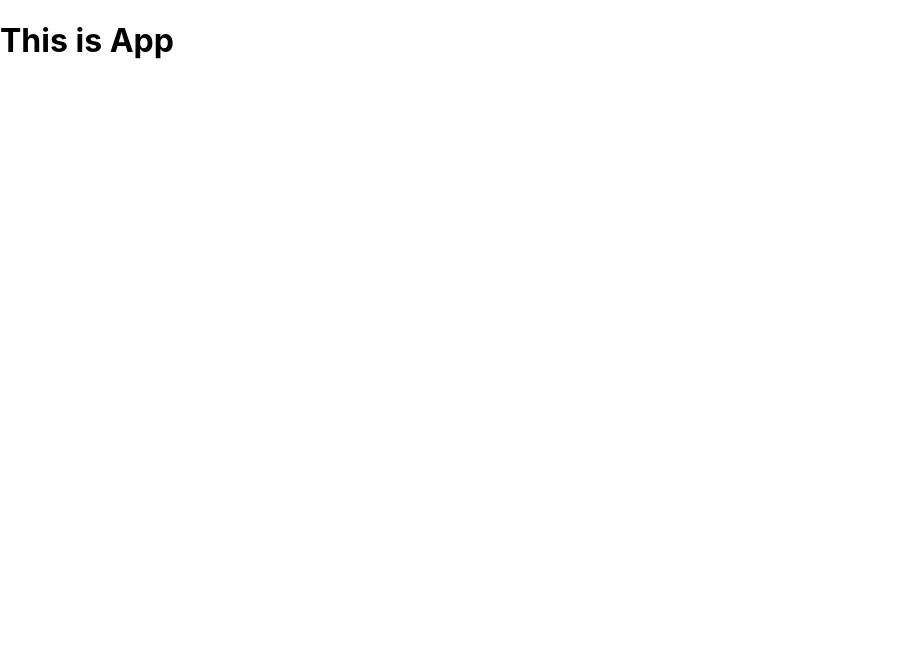
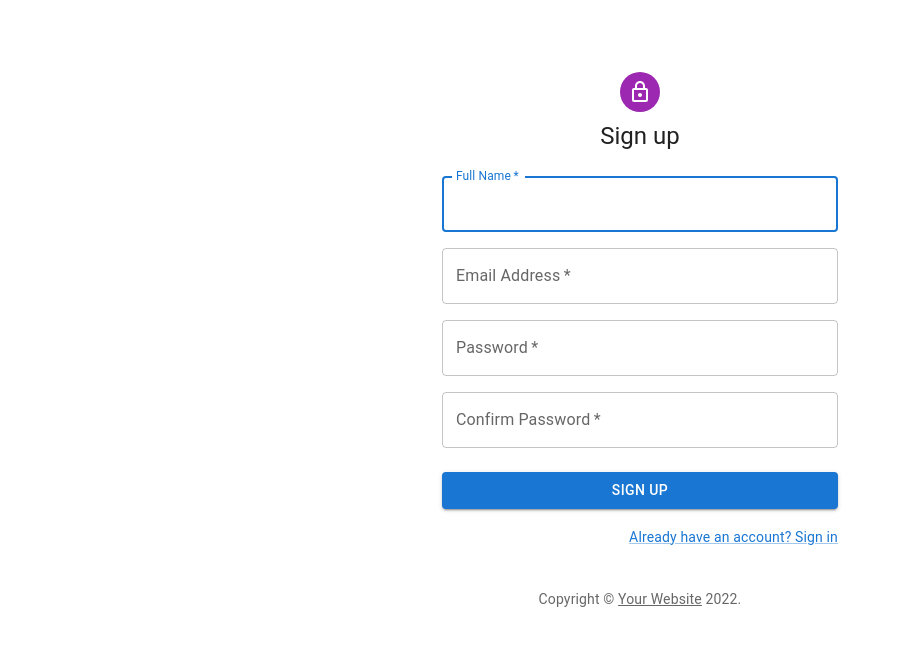
Before and after one commit to codeDemoReport/Project-04082020, a React (Create React App) app: page / in a window 1280 px wide. Shown: the top 646 px of the page, without its empty margins (0-901 px from the left). Built offline with nearby package versions, Linux system fonts and the light colour scheme.

Commit message:
commit de pull

```diff
--- a/package.json
+++ b/package.json
@@ -5,6 +5,7 @@
   "dependencies": {
     "@emotion/react": "^11.9.0",
     "@emotion/styled": "^11.8.1",
+    "@mui/icons-material": "^5.6.0",
     "@mui/material": "^5.6.0",
     "@mui/styled-engine-sc": "^5.5.2",
     "@testing-library/jest-dom": "^5.16.4",
--- a/src/App.js
+++ b/src/App.js
@@ -1,9 +1,9 @@
-
+import Register from "./pages/Register";
 
 function App() {
   return (
     <div className="App">
-      <h1>This is App</h1>
+      <Register />
     </div>
   );
 }
--- /dev/null
+++ b/src/pages/Register.jsx
@@ -0,0 +1,137 @@
+import * as React from "react";
+import Avatar from "@mui/material/Avatar";
+import Button from "@mui/material/Button";
+import CssBaseline from "@mui/material/CssBaseline";
+import TextField from "@mui/material/TextField";
+import FormControlLabel from "@mui/material/FormControlLabel";
+import Checkbox from "@mui/material/Checkbox";
+import Link from "@mui/material/Link";
+import Grid from "@mui/material/Grid";
+import Box from "@mui/material/Box";
+import LockOutlinedIcon from "@mui/icons-material/LockOutlined";
+import Typography from "@mui/material/Typography";
+import Container from "@mui/material/Container";
+import { createTheme, ThemeProvider } from "@mui/material/styles";
+
+function Copyright(props) {
+  return (
+    <Typography
+      variant="body2"
+      color="text.secondary"
+      align="center"
+      {...props}
+    >
+      {"Copyright © "}
+      <Link color="inherit" href="https://mui.com/">
+        Your Website
+      </Link>{" "}
+      {new Date().getFullYear()}
+      {"."}
+    </Typography>
+  );
+}
+
+const theme = createTheme();
+
+function Register(props) {
+  const handleSubmit = (event) => {
+    event.preventDefault();
+    const data = new FormData(event.currentTarget);
+    console.log({
+      email: data.get("email"),
+      password: data.get("password"),
+    });
+  };
+  return (
+    <ThemeProvider theme={theme}>
+      <Container component="main" maxWidth="xs">
+        <CssBaseline />
+        <Box
+          sx={{
+            marginTop: 8,
+            display: "flex",
+            flexDirection: "column",
+            alignItems: "center",
+          }}
+        >
+          <Avatar sx={{ m: 1, bgcolor: "secondary.main" }}>
+            <LockOutlinedIcon />
+          </Avatar>
+          <Typography component="h1" variant="h5">
+            Sign up
+          </Typography>
+          <Box
+            component="form"
+            noValidate
+            onSubmit={handleSubmit}
+            sx={{ mt: 3 }}
+          >
+            <Grid container spacing={2}>
+              <Grid item xs={12}>
+                <TextField
+                  autoComplete="given-name"
+                  name="fullname"
+                  required
+                  fullWidth
+                  id="fullname"
+                  label="Full Name"
+                  autoFocus
+                />
+              </Grid>
+              <Grid item xs={12}>
+                <TextField
+                  required
+                  fullWidth
+                  id="email"
+                  label="Email Address"
+                  name="email"
+                  autoComplete="email"
+                />
+              </Grid>
+              <Grid item xs={12}>
+                <TextField
+                  required
+                  fullWidth
+                  name="password"
+                  label="Password"
+                  type="password"
+                  id="password"
+                  autoComplete="new-password"
+                />
+              </Grid>
+              <Grid item xs={12}>
+                <TextField
+                  required
+                  fullWidth
+                  name="cf_password"
+                  label="Confirm Password"
+                  type="password"
+                  id="cf_password"
+                  autoComplete="new-password"
+                />
+              </Grid>
+            </Grid>
+            <Button
+              type="submit"
+              fullWidth
+              variant="contained"
+              sx={{ mt: 3, mb: 2 }}
+            >
+              Sign Up
+            </Button>
+            <Grid container justifyContent="flex-end">
+              <Grid item>
+                <Link href="#" variant="body2">
+                  Already have an account? Sign in
+                </Link>
+              </Grid>
+            </Grid>
+          </Box>
+        </Box>
+        <Copyright sx={{ mt: 5 }} />
+      </Container>
+    </ThemeProvider>
+  );
+}
+
+export default Register;
```
Also changed, not shown: 1 other file (tests, documents, lock files or other folders).
